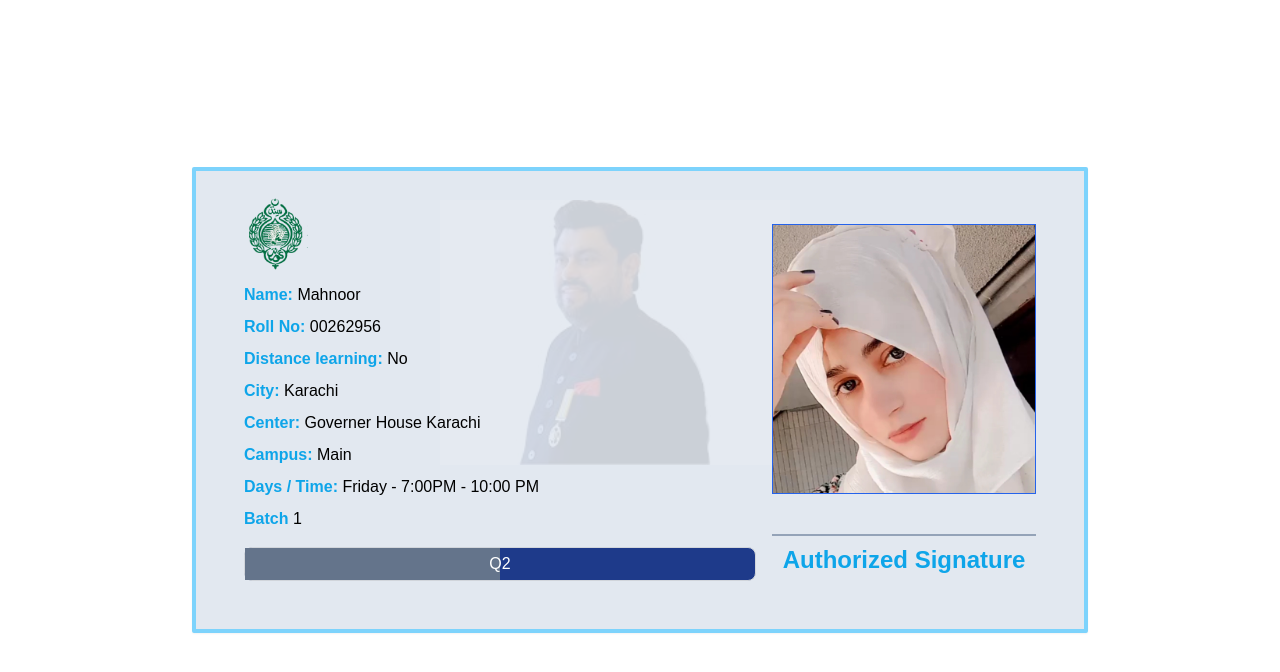
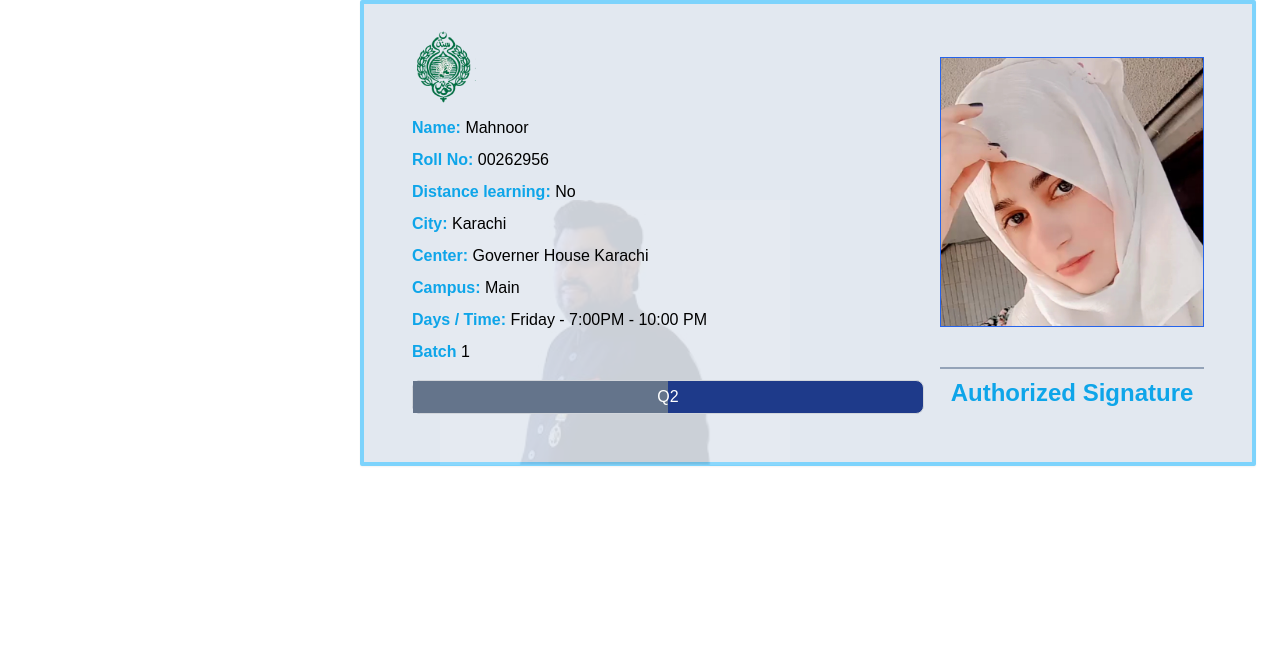
Before and after one commit to MahnoorAbdulnaeem/giaic-card, a Next.js app: page / in a window 1280 px wide. Shown: the top 672 px of the page. Built offline with nearby package versions, Linux system fonts and the light colour scheme.

Commit message:
first commit

```diff
--- a/src/app/page.tsx
+++ b/src/app/page.tsx
@@ -3,9 +3,12 @@ import Image from 'next/image';
 
 const Page = () => {
   return (
-    <div className= 'flex flex-col min-h-screen bg-white'>
+    <div className='flex flex-col min-h-screen bg-white'>
 
-      <div className='flex-grow flex items-center justify-center  p-6 '>
+      <div className='flex flex-wrap justify-center  gap-4'>
+        <div className='w-full sm:w-1/2 md:w-1/3 lg:w-1/4'></div>
+
+
         <div className='bg-slate-200 p-12 rounded-sm shadow-sm max-w-4xl w-full flex items-center justify-center border-4 border-sky-300 ' >
 
 
```
